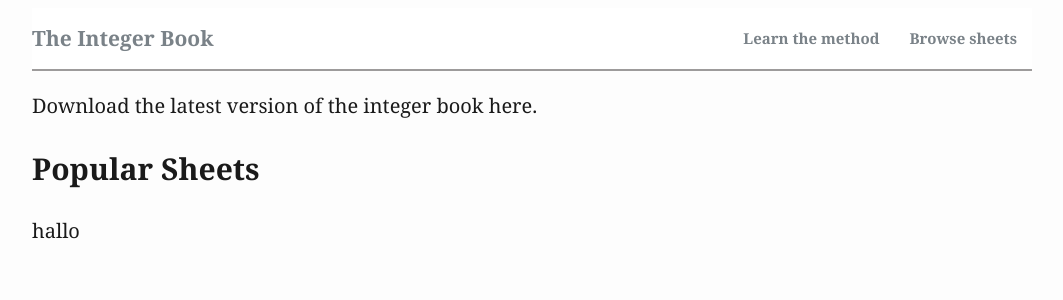
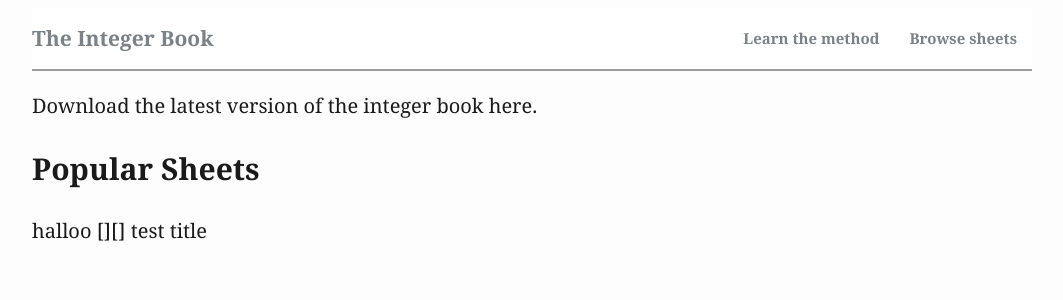
Before and after one commit to jessevoostrum/music-visualisation, a Jekyll site: the page built from docs/sheets.html, in a window 1280 px wide. Shown: the top 300 px of the page, without its empty margins (108-1171 px from the left). Built offline with Jekyll 4.4.1, drawn with Linux system fonts in a browser that asks for light colours.

Commit message:
add tests

```diff
--- a/docs/_config.yml
+++ b/docs/_config.yml
@@ -18,7 +18,7 @@
 # You can create any custom variable you would like, and they will be accessible
 # in the templates via {{ site.myvariable }}.
 
-# title: Your awesome title
+title: test title
 # email: your-email@example.com
 # description: >- # this means to ignore newlines until "baseurl:"
 #   Write an awesome description for your new site here. You can edit this
--- a/docs/sheets.html
+++ b/docs/sheets.html
@@ -22,7 +22,7 @@ layout: default
                       {% endif %}
                   {% endfor %}
               </ul>
-              hallo
+              halloo {{site.url}} {{site.collections}} {{site.title}}
               <ul>
                 {% for coll in site.collections %}
                     {% if coll.label == "sheets" %}
```
